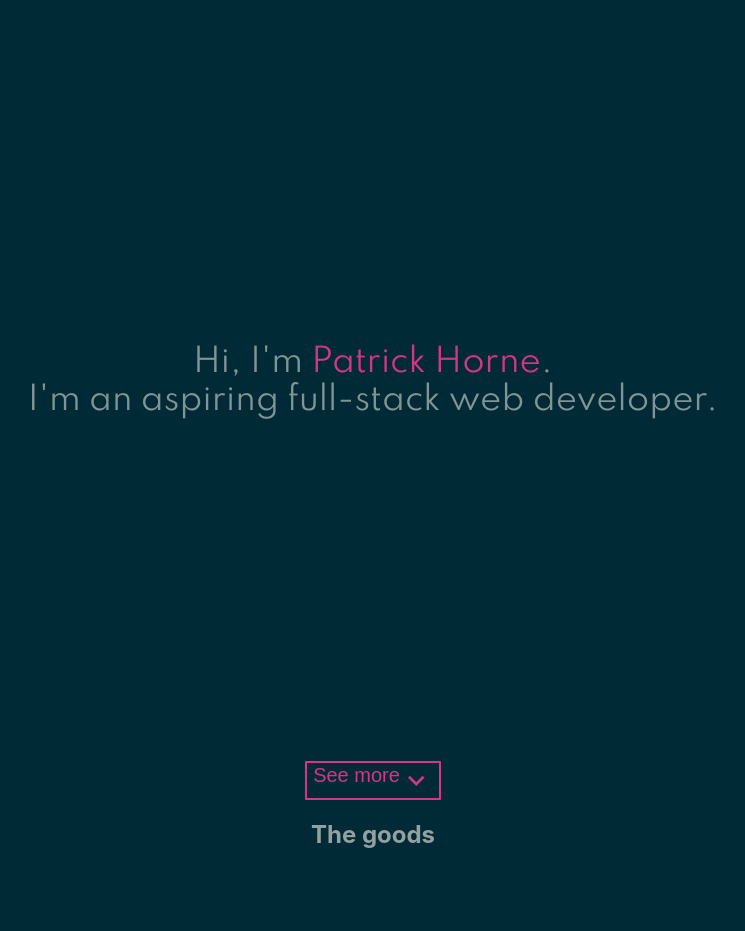
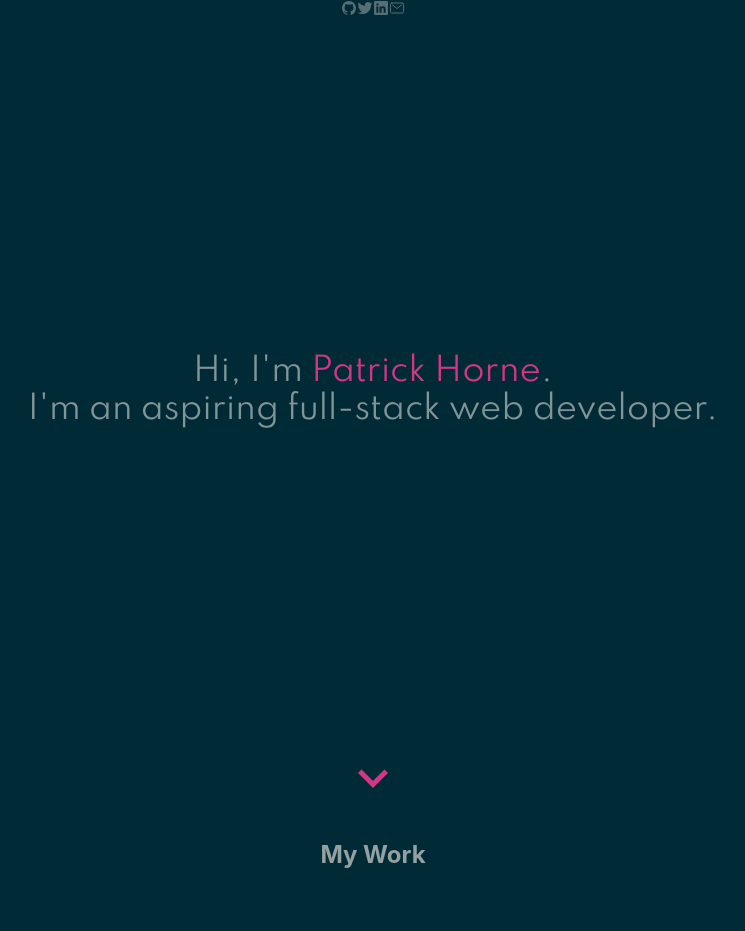
Before and after one commit to glhc/portfolio, a React (Create React App) app: page / in a window 1280 px wide. Shown: the top 931 px of the page, without its empty margins (267-1012 px from the left). Before the commit the page ends 869 px from the top, so only its background shows below. Built offline with nearby package versions, Linux system fonts and the light colour scheme.

Commit message:
Update landing page

```diff
--- a/package.json
+++ b/package.json
@@ -7,6 +7,7 @@
     "@testing-library/jest-dom": "^4.2.4",
     "@testing-library/react": "^9.3.2",
     "@testing-library/user-event": "^7.1.2",
+    "animate.css": "^3.7.2",
     "node-sass": "^4.13.1",
     "react": "^16.12.0",
     "react-dom": "^16.12.0",
--- a/public/index.html
+++ b/public/index.html
@@ -24,6 +24,8 @@
       work correctly both with client-side routing and a non-root public URL.
       Learn how to configure a non-root public URL by running `npm run build`.
     -->
+    <link rel="stylesheet" href="https://cdnjs.cloudflare.com/ajax/libs/animate.css/3.7.2/animate.min.css">
+    <script src="https://unpkg.com/ionicons@5.0.0/dist/ionicons.js"></script>
     <title>Patrick Horne</title>
   </head>
   <body>
@@ -40,4 +42,5 @@
       To create a production bundle, use `npm run build` or `yarn build`.
     -->
   </body>
+  <script src="https://unpkg.com/ionicons@5.0.0/dist/ionicons.js"></script>
 </html>
--- a/src/App.js
+++ b/src/App.js
@@ -1,6 +1,7 @@
 import React from 'react';
 import logo from './logo.svg';
 import Portfolio from './components/Portfolio/Portfolio';
+import SocialButtons from './components/SocialButtons/SocialButtons';
 import './App.scss';
 
 import Landing from './components/Landing/Landing';
@@ -8,6 +9,7 @@ import Landing from './components/Landing/Landing';
 function App() {
   return (
     <div className="App">
+      <SocialButtons />
       <Landing />
       <Portfolio />
     </div>
--- a/src/App.scss
+++ b/src/App.scss
@@ -125,13 +125,13 @@ html, .dark  {
   }
 
   button {
+    margin-bottom: 10px;
     background-color: $base03;
-    border: solid $magenta 2px;
+    border: solid $magenta 1px;
     border-radius: 1px;
-    font-size: 20px;
+    font-size: 18px;
     font-weight: 400;
     color: $magenta;
-
 
     display: flex;
     flex-direction: row;
@@ -148,9 +148,21 @@ html, .dark  {
   button:focus {
     outline: none;
   }
+
   margin-bottom: 10px;
+}
+
+#down-arrow {
+  color: $magenta;
+  font-size: 60px;
+  animation-duration: 1.8s;
 }
 
 .accent {
   color: $magenta;
 }
+
+ion-icon {
+  color: $base01;
+
+}
--- a/src/components/Landing/Landing.js
+++ b/src/components/Landing/Landing.js
@@ -1,5 +1,4 @@
 import React from 'react';
-import Button from '../Button/Button';
 
 export default function Landing() {
 
@@ -13,7 +12,7 @@ export default function Landing() {
           I'm an aspiring full-stack web developer.
         </article>
 
-        <Button text="See more" icon="keyboard_arrow_down"/>
+        <i class="material-icons animated infinite bounce" id="down-arrow">keyboard_arrow_down</i>
       </section>
     </>
   );
--- a/src/components/Portfolio/Portfolio.js
+++ b/src/components/Portfolio/Portfolio.js
@@ -1,11 +1,13 @@
 import React from "react";
 import Project from "../Project/Project";
+import Card from "../Card/Card";
+
 
 export default function Portfolio() {
   return (
     <section className="portfolio">
-      <h1>The goods</h1>
-
+      <h1>My Work</h1>
+      <Card title="myproj"/>
     </section>
   );
 }
--- /dev/null
+++ b/src/components/SocialButtons/SocialButtons.js
@@ -0,0 +1,12 @@
+import React from 'react';
+
+export default function SocialButtons() {
+  return (
+    <aside class="social-buttons">
+      <ion-icon name="logo-github"></ion-icon>
+      <ion-icon name="logo-twitter"></ion-icon>
+      <ion-icon name="logo-linkedin"></ion-icon>
+      <ion-icon name="mail-outline"></ion-icon>
+    </aside>
+  );
+};
```
Also changed, not shown: 1 other file (tests, documents, lock files or other folders).
